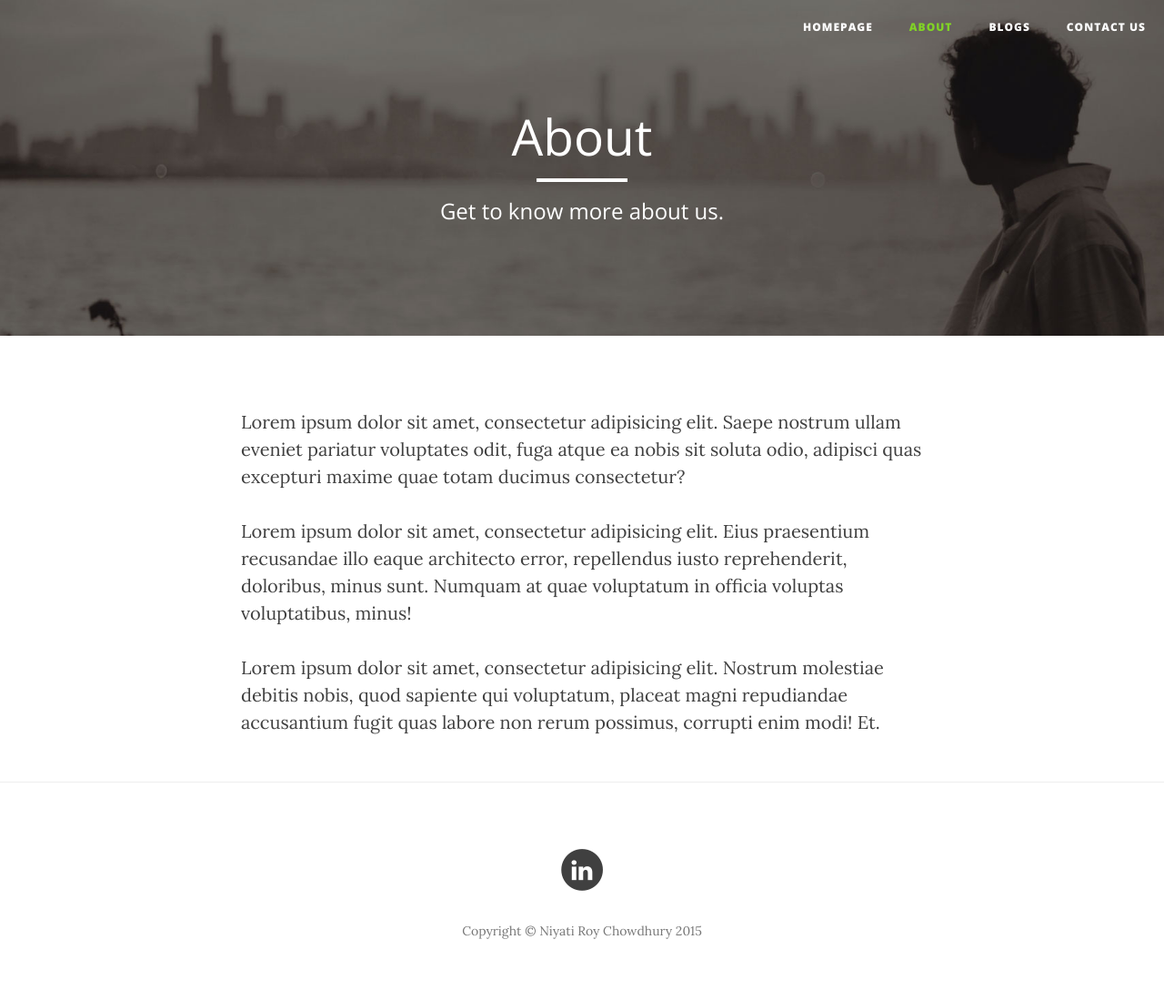
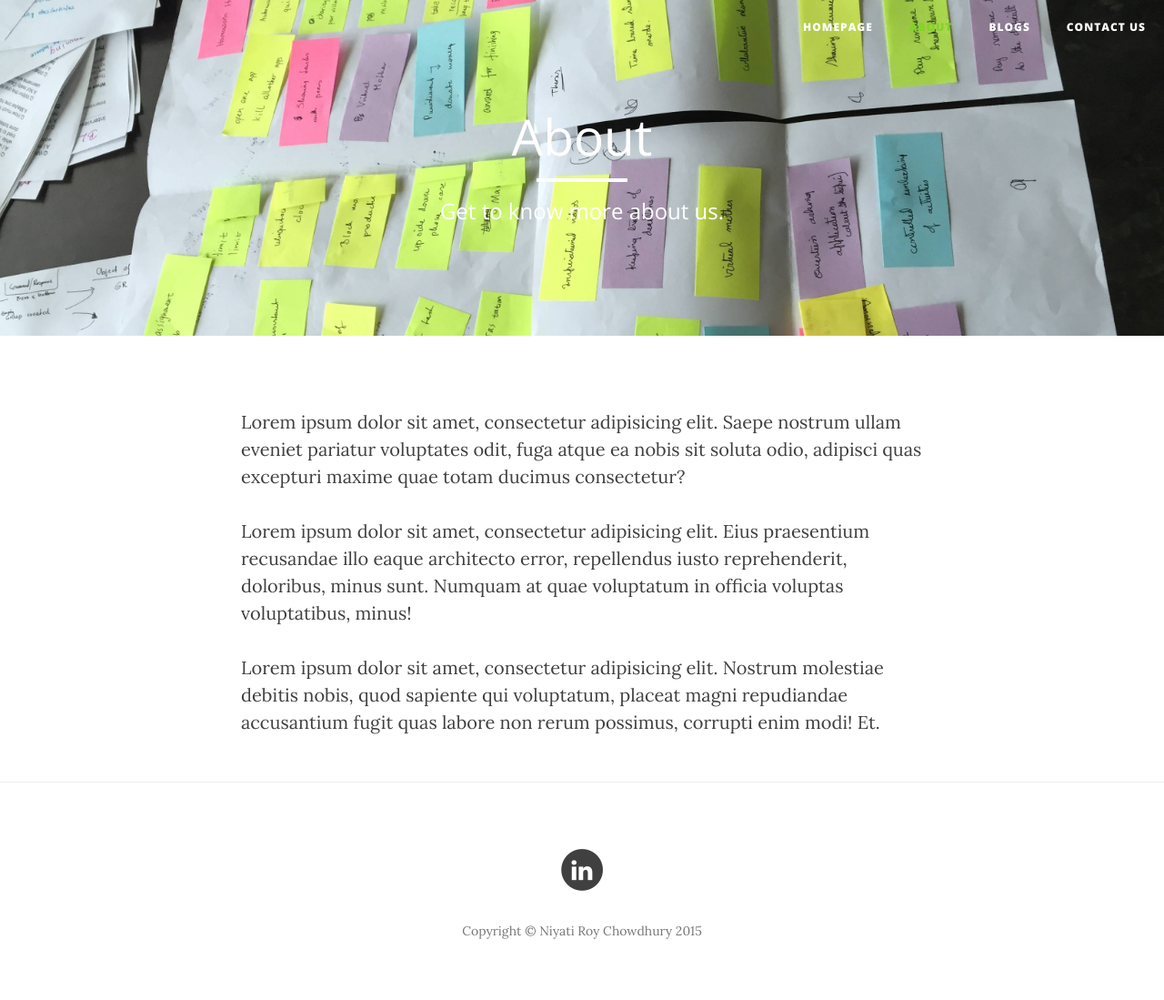
Before and after one commit to Niyatirc/Niyatirc.github.io, a Jekyll site: the page built from about.html, in a window 1280 px wide. Shown: the whole page at 91% size. Built offline with Jekyll 4.4.1, drawn with Linux system fonts in a browser that asks for light colours; nearby versions of some CDN libraries; Markdown is read by kramdown in place of the engine named in the settings; comment, search, counter and statistics services are not loaded.

Commit message:
changed image

```diff
--- a/about.html
+++ b/about.html
@@ -3,7 +3,7 @@ layout: default
 title: "About"
 navigationName: "About"
 description: "Get to know more about us."
-coverImg: "about-bg.jpg"
+coverImg: "project-bg.jpg"
 group: "navigation"
 order: 2
 ---
```
Also changed, not shown: img/project-bg.jpg (added), 2 other files.
